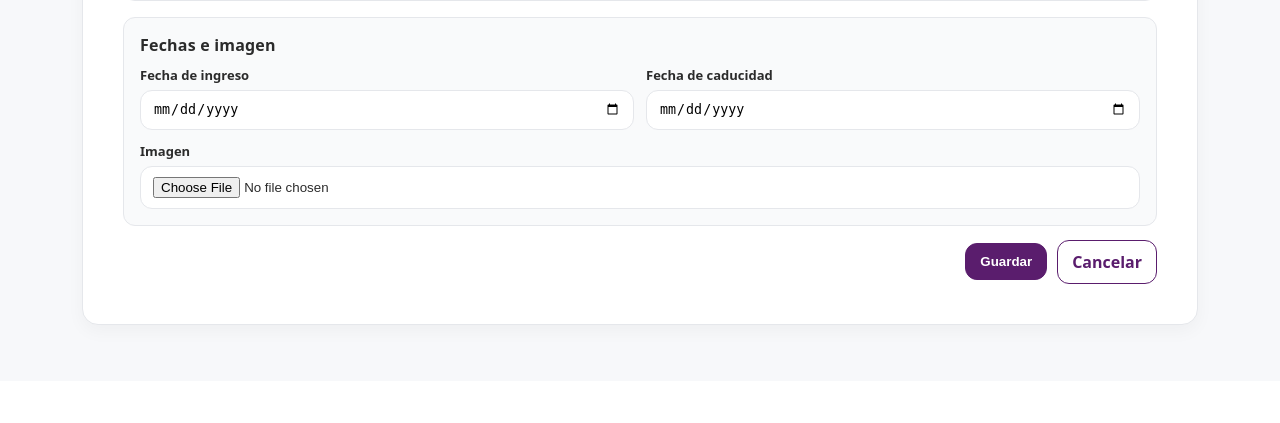
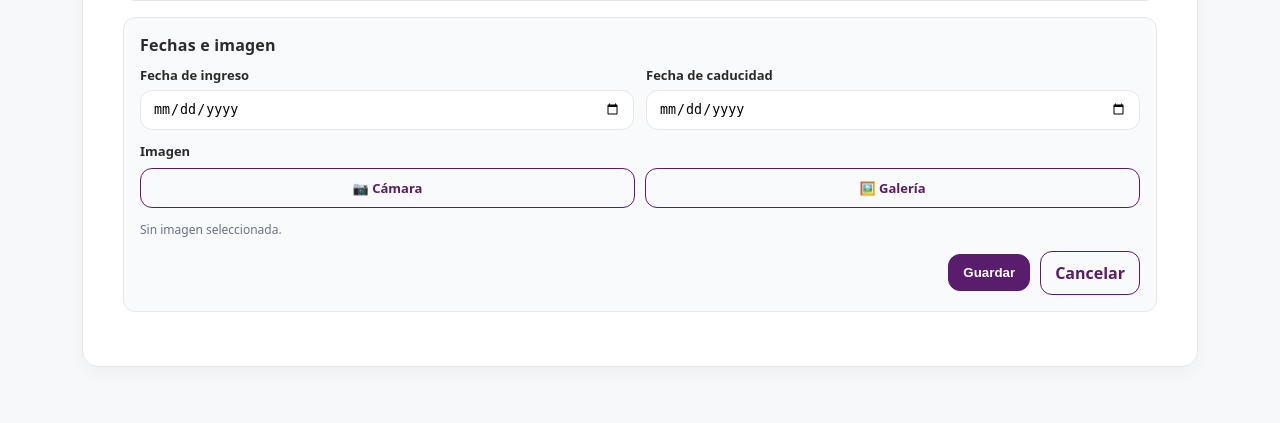
Before and after one commit to MauricioCastro2019/inventario-hospitalario-flask, a Flask app: page /agregar in a window 1280 px wide. Shown: the part 1249-1672 px from the top of the page. Before the commit the page ends 1580 px from the top, so only its background shows below. Run offline with Flask 3, Linux system fonts and the light colour scheme.

Commit message:
feat: permitir subir orden de cirugía desde cámara

```diff
--- a/templates/agregar.html
+++ b/templates/agregar.html
@@ -181,9 +181,39 @@
 
         <div class="hmv-field" style="margin-top:12px;">
           <label>Imagen</label>
-          <input type="file" name="imagen">
+
+          <div class="hmv-form-grid hmv-cols-2" style="gap:10px; margin-top:8px;">
+            <!-- Cámara -->
+            <label class="hmv-btn-outline" style="display:flex; align-items:center; justify-content:center; gap:8px; cursor:pointer;">
+              📷 Cámara
+              <input
+                type="file"
+                name="imagen"
+                id="imagen_camara"
+                accept="image/*"
+                capture="environment"
+                hidden
+              >
+            </label>
+
+            <!-- Galería -->
+            <label class="hmv-btn-outline" style="display:flex; align-items:center; justify-content:center; gap:8px; cursor:pointer;">
+              🖼️ Galería
+              <input
+                type="file"
+                name="imagen"
+                id="imagen_galeria"
+                accept="image/*"
+                hidden
+              >
+            </label>
+          </div>
+
+          <div class="hmv-help" style="margin-top:8px;" id="imagen_nombre">
+            Sin imagen seleccionada.
+          </div>
         </div>
-      </div>
+
 
       <!-- Acciones abajo (UX) -->
       <div class="hmv-actions" style="margin-top:14px;">
@@ -254,6 +284,18 @@
     const precioEl = document.getElementById("precio");
     precioEl.addEventListener("input", () => {
       precioManual = precioEl.value.trim() !== "";
+      const cam = document.getElementById("imagen_camara");
+const gal = document.getElementById("imagen_galeria");
+const label = document.getElementById("imagen_nombre");
+
+function setNombre(file){
+  if (!label) return;
+  label.textContent = file ? `Seleccionado: ${file.name}` : "Sin imagen seleccionada.";
+}
+
+cam?.addEventListener("change", () => setNombre(cam.files?.[0]));
+gal?.addEventListener("change", () => setNombre(gal.files?.[0]));
+
     });
   });
 </script>
```
Also changed, not shown: templates/cirugias/nueva.html (+34 -2 lines).
